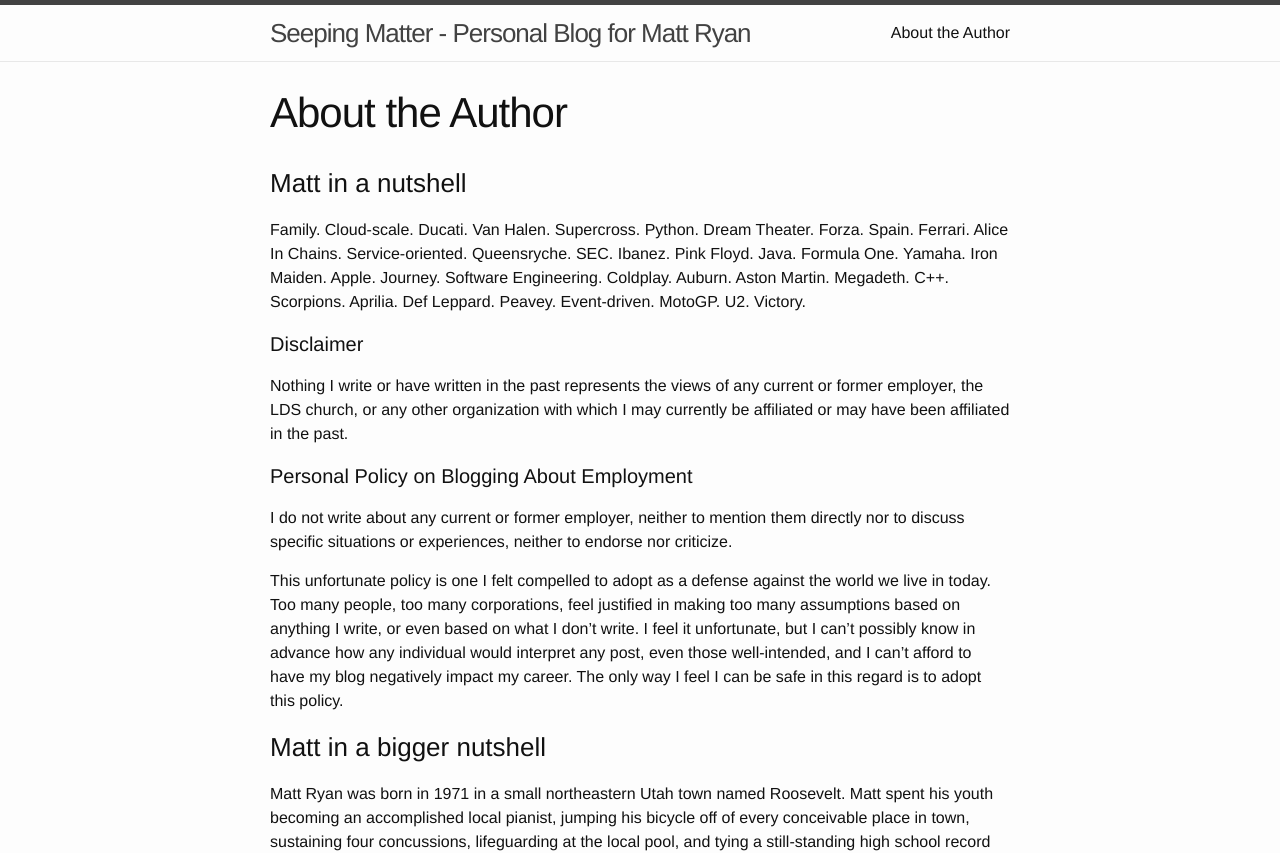
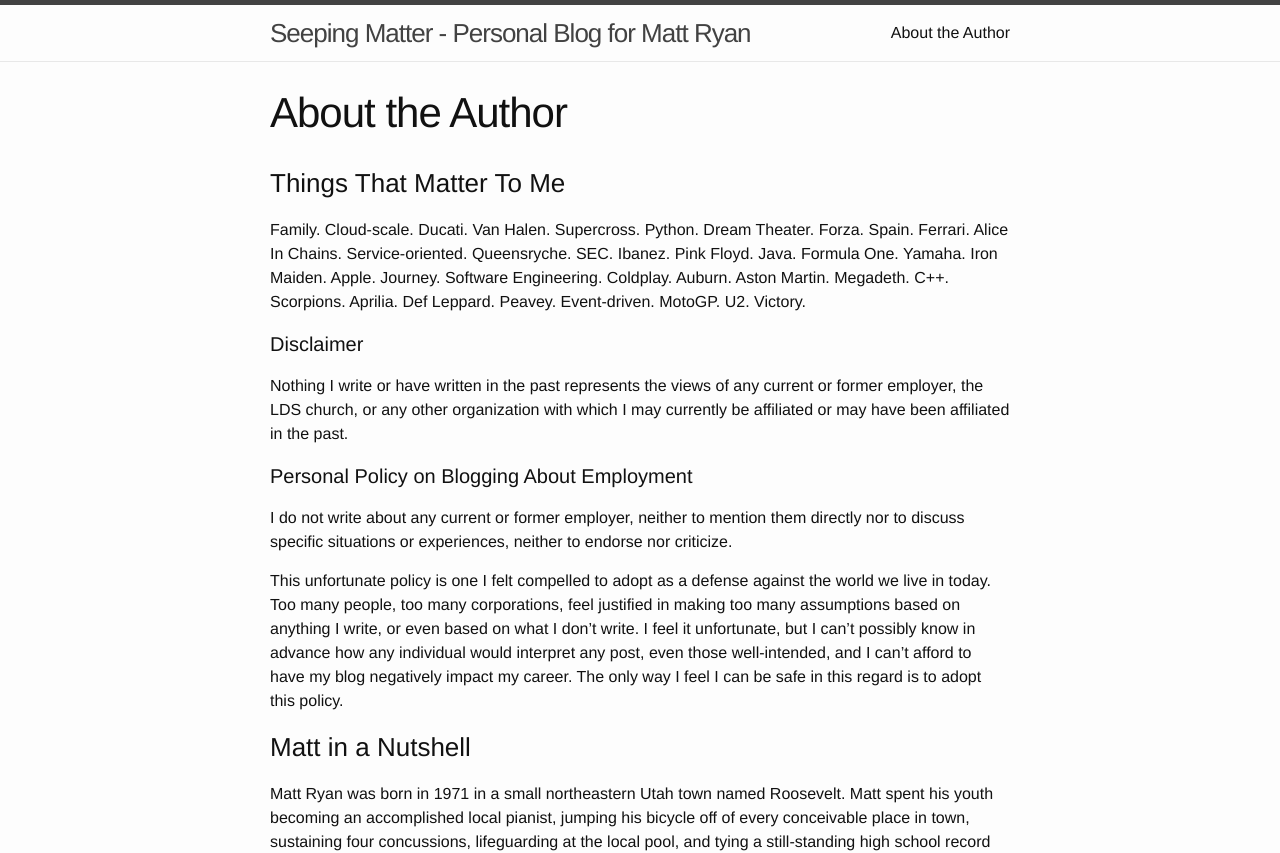
Before and after one commit to mattvryan/mattvryan.github.io, a Jekyll site: the page built from about.md, in a window 1280 px wide. Shown: the top 853 px of the page. Built offline with Jekyll 4.4.1, drawn with Linux system fonts in a browser that asks for light colours.

Commit message:
Updated about page headings.

```diff
--- a/about.md
+++ b/about.md
@@ -3,7 +3,7 @@
 title: About the Author
 permalink: /about/
 ---
-### Matt in a nutshell
+### Things That Matter To Me
 
 Family. Cloud-scale. Ducati. Van Halen. Supercross. Python. Dream Theater. Forza. Spain. Ferrari. Alice In Chains. Service-oriented. Queensryche. SEC. Ibanez. Pink Floyd. Java. Formula One. Yamaha. Iron Maiden. Apple. Journey. Software Engineering. Coldplay. Auburn. Aston Martin. Megadeth. C++. Scorpions. Aprilia. Def Leppard. Peavey. Event-driven. MotoGP. U2. Victory.
 
@@ -16,7 +16,7 @@
 
 This unfortunate policy is one I felt compelled to adopt as a defense against the world we live in today.  Too many people, too many corporations, feel justified in making too many assumptions based on anything I write, or even based on what I don’t write.  I feel it unfortunate, but I can’t possibly know in advance how any individual would interpret any post, even those well-intended, and I can’t afford to have my blog negatively impact my career.  The only way I feel I can be safe in this regard is to adopt this policy.
 
-### Matt in a bigger nutshell
+### Matt in a Nutshell
 
 Matt Ryan was born in 1971 in a small northeastern Utah town named Roosevelt.  Matt spent his youth becoming an accomplished local pianist, jumping his bicycle off of every conceivable place in town, sustaining four concussions, lifeguarding at the local pool, and tying a still-standing high school record for highest recorded ACT score.  In January 1991 Matt finally left Roosevelt to serve a two-year LDS mission to the Andalucia region of Spain, with a short stint in northern Africa to boot.
 
```
